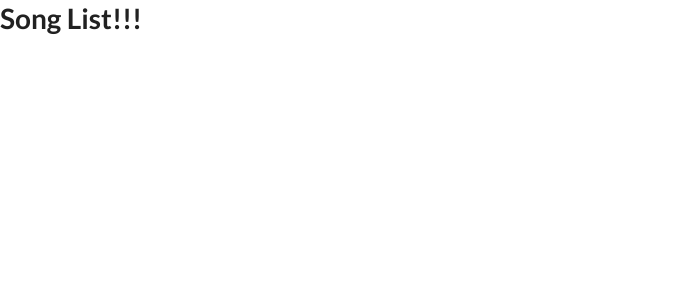
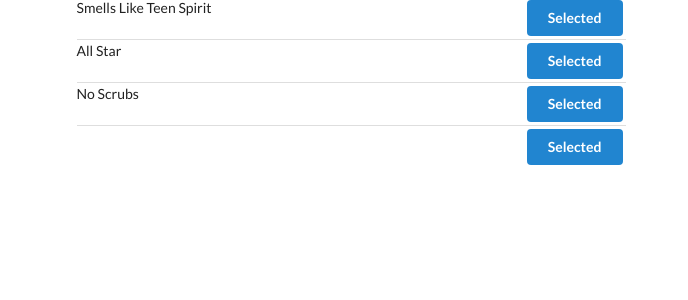
Before and after one commit to craigbauerwebdev/react-redux, a React (Create React App) app: page / in a window 1280 px wide. Shown: the top 300 px of the page, without its empty margins (0-688 px from the left). Built offline with nearby package versions, Linux system fonts and the light colour scheme.

Commit message:
Connected component to redux store via provider

```diff
--- a/src/components/App.js
+++ b/src/components/App.js
@@ -3,8 +3,12 @@
 
 const App = () => {
     return (
-        <div>
-            <SongList />
+        <div className="ui container grid">
+            <div className="ui row">
+                <div className="column eight wide">
+                    <SongList />
+                </div>
+            </div>
         </div>
     );
 }
--- a/src/components/SongList.js
+++ b/src/components/SongList.js
@@ -2,11 +2,38 @@
 import { connect } from 'react-redux';
 
 class SongList extends Component {
+
+    renderSongList() {
+        return this.props.songs.map((song, i) => {
+            return (
+                <div className="item" key={song.title}>
+                    <div className="right floated item">
+                        <button className="ui button primary">
+                            Selected
+                        </button>
+                    </div>
+                    <div classname="content">{song.title}</div>
+                </div>
+            );
+        });
+    }
+
     render() {
         return (
-            <h1>Song List!!!</h1>
+            <div className="ui divided list">
+                {this.renderSongList()}
+            </div>
         );
+
     }
 }
 
-export default connect()(SongList);
+const mapStateToProps = (state) => {
+    return {
+        songs: state.songs
+    }
+    //console.log(state);
+    //return state;
+
+}
+export default connect(mapStateToProps)(SongList);
```
